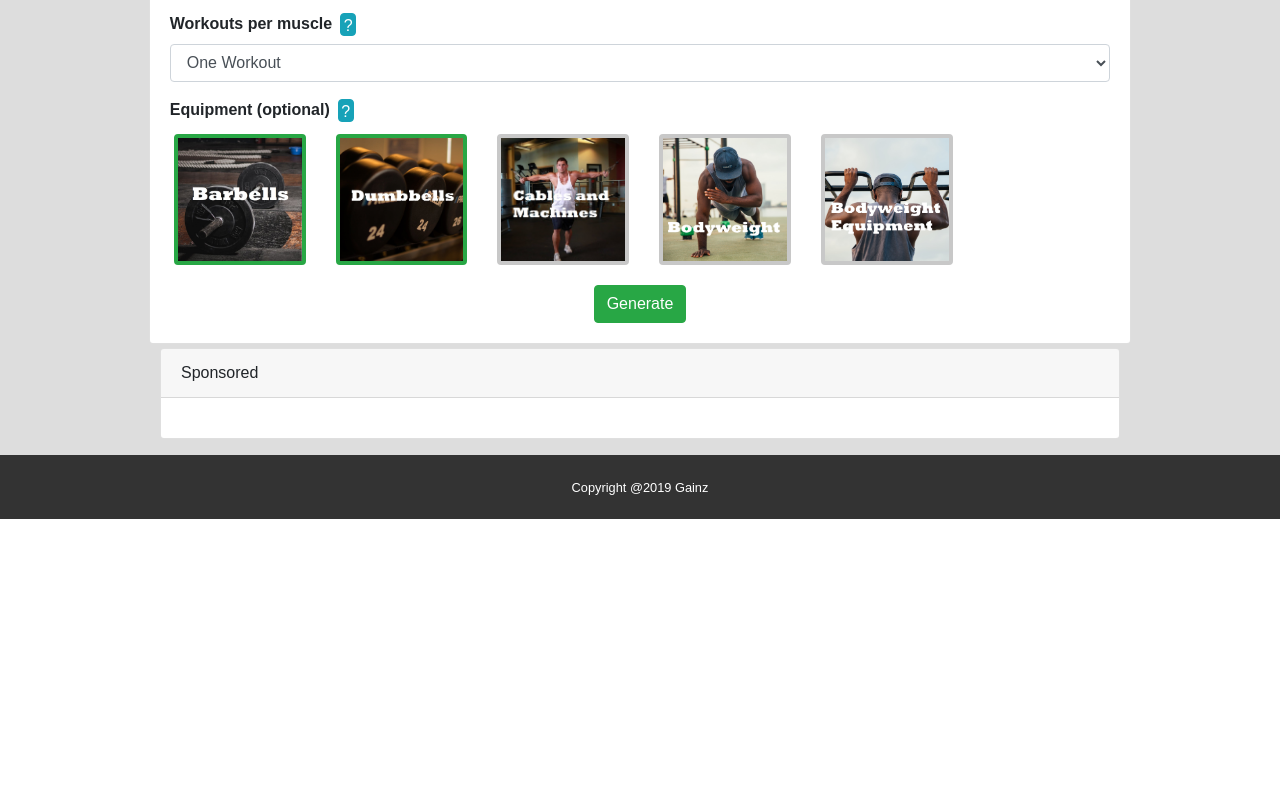
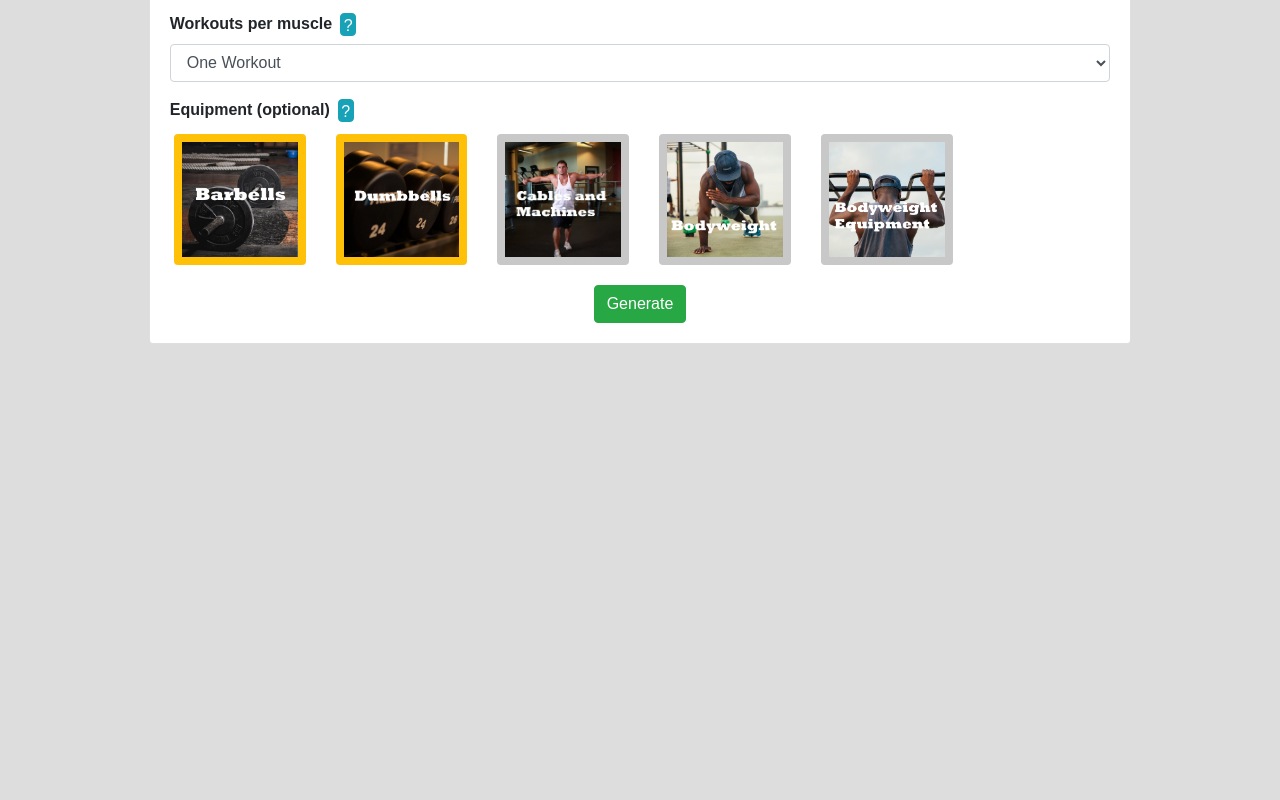
Before and after one commit to wesleycramblitt/GainzFrontend, a React (Create React App) app: page / in a window 1280 px wide. Shown: the part 880-1680 px from the top of the page. Before the commit the page ends 1399 px from the top, so only its background shows below. Built offline with nearby package versions, Linux system fonts and the light colour scheme; a web font is replaced by a local one.

Commit message:
Visual changes. Colors, scroll, and sponsored content removed.

```diff
--- a/src/App.js
+++ b/src/App.js
@@ -18,6 +18,7 @@ class App extends React.Component {
         <Navigation/>
         <Welcome scrollTo={this.workoutGenerator} />
         <WorkoutGenerator ref={this.workoutGenerator}/>
+        <div style={{height:"100vh"}}></div>
         <footer className="container-fluid footer">
           <div className="row h-100">
             <div className="col-12 text-center my-auto">
--- a/src/Sponsored.js
+++ /dev/null
@@ -1,23 +0,0 @@
-import React from 'react';
-import Card from 'react-bootstrap/Card';
-
-class Sponsored extends React.Component {
-    render() {
-        return (
-            <div className="container-fluid">
-                <div className="row mb-3 mt-1">
-                    <div className="col-12 col-lg-9 mx-auto pl-0 pr-0">
-                        <Card >
-                            <Card.Header>Sponsored</Card.Header>
-                            <Card.Body>
-                            <div id="amzn-assoc-ad-2640f437-4f94-4d99-bfbb-12279c30d218"></div><script async src="//z-na.amazon-adsystem.com/widgets/onejs?MarketPlace=US&adInstanceId=2640f437-4f94-4d99-bfbb-12279c30d218"></script>
-                            </Card.Body>
-                        </Card>
-                    </div>
-                </div>
-            </div>
-        );
-    }
-}
-
-export default Sponsored;
--- a/src/Welcome.js
+++ b/src/Welcome.js
@@ -3,9 +3,6 @@ import ReactDOM from 'react-dom';
 import Container from 'react-bootstrap/Container';
 import Col  from 'react-bootstrap/Col';
 import Row from 'react-bootstrap/Row';
-import Card from 'react-bootstrap/Card';
-import logo from './img/logo.PNG';
-import Image from 'react-bootstrap/Image';
 import Button from 'react-bootstrap/Button';
 
 class Welcome extends React.Component {
--- a/src/WorkoutGenerator.js
+++ b/src/WorkoutGenerator.js
@@ -9,7 +9,7 @@ import Button from 'react-bootstrap/Button';
 import PDFCreator from './PDFCreator';
 import Modal from 'react-bootstrap/Modal';
 import Form from 'react-bootstrap/Form';
-import Sponsored from './Sponsored.js';
+
 
 class WorkoutGenerator extends React.Component {
     constructor(props) {
@@ -156,7 +156,7 @@ class WorkoutGenerator extends React.Component {
           downloadRoutine = (
             <div style={{position:"fixed",right:"3.8em",top:"0.5em"}}>
                 {/* <Button className="circle" onClick={() => {this.setState({showEmailModal:true})}}> */}
-                <Button className="circle" onClick={this.downloadRoutine}>
+                <Button variant="warning" className="circle" onClick={this.downloadRoutine}>
                   <MdGetApp></MdGetApp>
                 </Button>
             </div>
@@ -172,7 +172,7 @@ class WorkoutGenerator extends React.Component {
                 error ={this.state.error} routineData={this.state.routineData}  />
                 {backToSettings}
                 {downloadRoutine}
-                <Sponsored/>
+
                 <Modal show={this.state.showEmailModal} onHide={() => {this.setState({showEmailModal:false})}}>
                   <Modal.Header closeButton>
                     <Modal.Title>Download Workout Routine</Modal.Title>
--- a/src/WorkoutRoutine.js
+++ b/src/WorkoutRoutine.js
@@ -56,7 +56,7 @@ class WorkoutRoutine extends React.Component {
       else if (!this.props.isLoaded)
       {
         return (
-          <div id="workoutRoutine" className="d-flex justify-content-center" style={{marginTop:"20vh"}}>
+          <div id="workoutRoutine" className="fixedCenter">
                 <Spinner animation="grow" variant="success" style={spinner}></Spinner>
           </div>
         )
--- a/src/css/App.css
+++ b/src/css/App.css
@@ -15,3 +15,11 @@
 .presetImage:hover {
   opacity: 0.8;
 }
+
+
+.fixedCenter {
+  position: fixed;
+  left: 50%;
+  top: 50%;
+  transform: translate(-50%, -50%);
+}
--- a/src/css/equipmentSelector.css
+++ b/src/css/equipmentSelector.css
@@ -1,9 +1,9 @@
 .imgSelected {
-    border: 4px solid #28a745 !important;
+    border: 8px solid #ffc107 !important;
 }
 
 .equipmentImg {
-    border: 4px solid rgba(200,200,200,1);
+    border: 8px solid rgba(200,200,200,1);
     margin:0.25em;
 }
 
```
